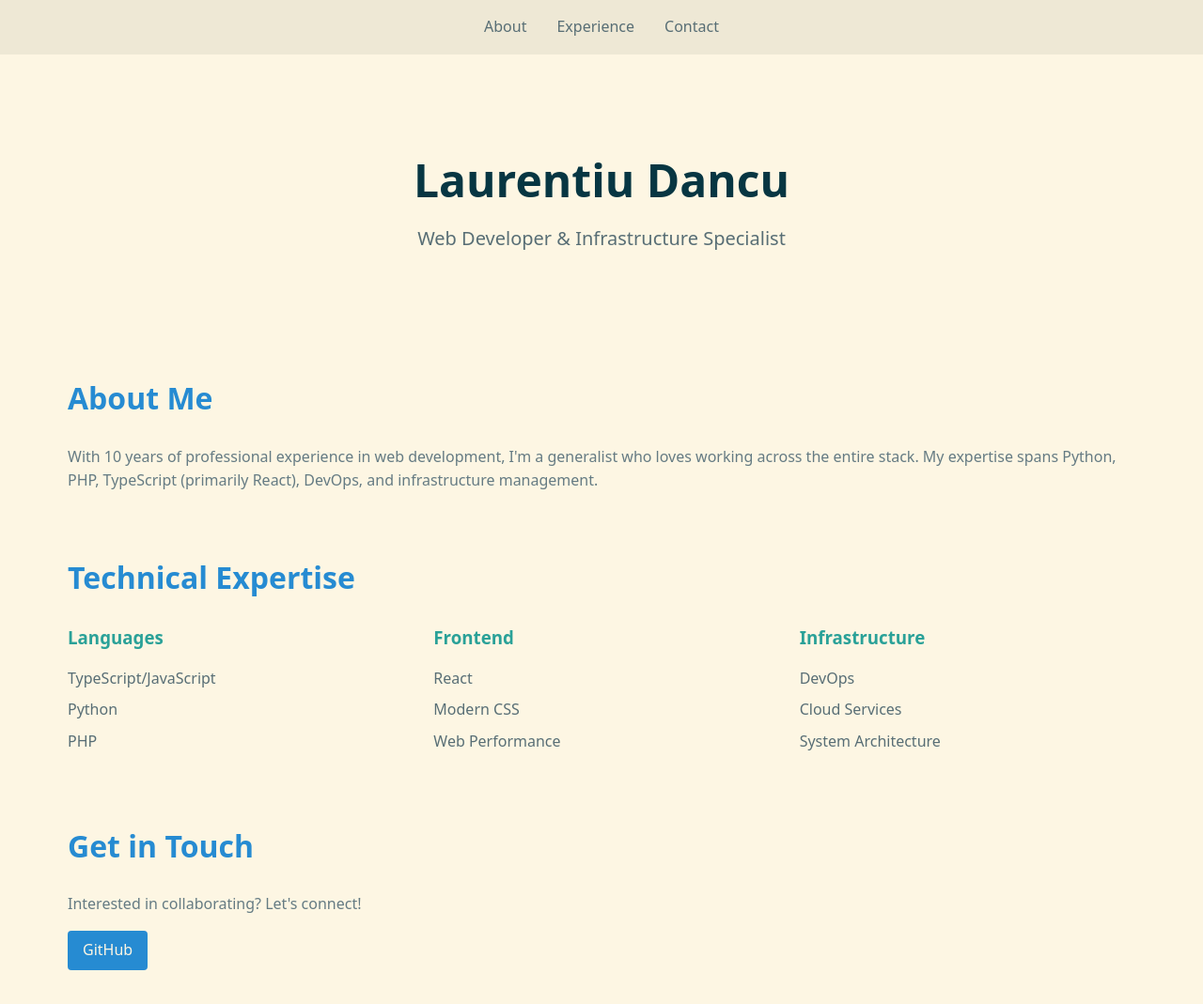
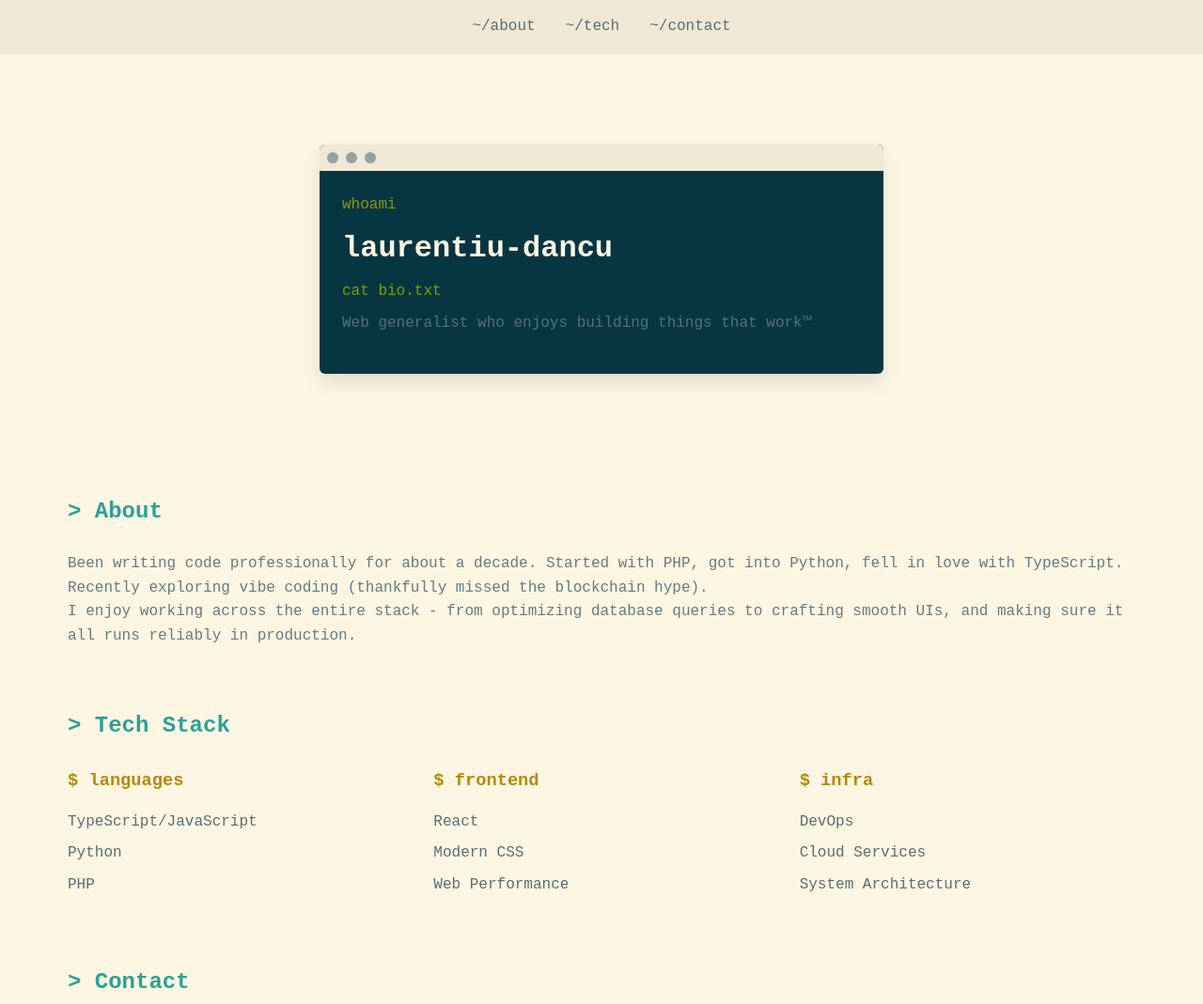
Before and after one commit to laurentiu-dancu/php, a website built with Vite: page index.html in a window 1280 px wide. Shown: the top 1069 px of the page at 94% size. Built offline with nearby package versions, Linux system fonts and the light colour scheme; a web font is replaced by a local one.

Commit message:
Update portfolio with developer focus

```diff
--- a/index.html
+++ b/index.html
@@ -3,40 +3,55 @@
   <head>
     <meta charset="UTF-8" />
     <meta name="viewport" content="width=device-width, initial-scale=1.0" />
-    <title>Laurentiu Dancu - Web Developer</title>
+    <title>~/laurentiu-dancu</title>
     <link rel="stylesheet" href="/src/style.css">
   </head>
   <body>
     <header>
       <nav>
         <ul>
-          <li><a href="#about">About</a></li>
-          <li><a href="#experience">Experience</a></li>
-          <li><a href="#contact">Contact</a></li>
+          <li><a href="#about">~/about</a></li>
+          <li><a href="#experience">~/tech</a></li>
+          <li><a href="#contact">~/contact</a></li>
         </ul>
       </nav>
     </header>
 
     <main>
       <section id="hero">
-        <h1>Laurentiu Dancu</h1>
-        <p class="subtitle">Web Developer & Infrastructure Specialist</p>
+        <div class="terminal">
+          <div class="terminal-header">
+            <span class="terminal-button"></span>
+            <span class="terminal-button"></span>
+            <span class="terminal-button"></span>
+          </div>
+          <div class="terminal-content">
+            <p class="command">whoami</p>
+            <h1>laurentiu-dancu</h1>
+            <p class="command">cat bio.txt</p>
+            <p class="output">Web generalist who enjoys building things that work™</p>
+          </div>
+        </div>
       </section>
 
       <section id="about">
-        <h2>About Me</h2>
+        <h2>> About</h2>
         <p>
-          With 10 years of professional experience in web development, I'm a generalist who loves working
-          across the entire stack. My expertise spans Python, PHP, TypeScript (primarily React), DevOps,
-          and infrastructure management.
+          Been writing code professionally for about a decade. Started with PHP,
+          got into Python, fell in love with TypeScript. Recently exploring
+          vibe coding (thankfully missed the blockchain hype).
+        </p>
+        <p>
+          I enjoy working across the entire stack - from optimizing database queries
+          to crafting smooth UIs, and making sure it all runs reliably in production.
         </p>
       </section>
 
       <section id="experience">
-        <h2>Technical Expertise</h2>
+        <h2>> Tech Stack</h2>
         <div class="skills">
           <div class="skill-category">
-            <h3>Languages</h3>
+            <h3>$ languages</h3>
             <ul>
               <li>TypeScript/JavaScript</li>
               <li>Python</li>
@@ -44,7 +59,7 @@
             </ul>
           </div>
           <div class="skill-category">
-            <h3>Frontend</h3>
+            <h3>$ frontend</h3>
             <ul>
               <li>React</li>
               <li>Modern CSS</li>
@@ -52,7 +67,7 @@
             </ul>
           </div>
           <div class="skill-category">
-            <h3>Infrastructure</h3>
+            <h3>$ infra</h3>
             <ul>
               <li>DevOps</li>
               <li>Cloud Services</li>
@@ -63,8 +78,8 @@
       </section>
 
       <section id="contact">
-        <h2>Get in Touch</h2>
-        <p>Interested in collaborating? Let's connect!</p>
+        <h2>> Contact</h2>
+        <p class="command">git remote -v</p>
         <div class="contact-links">
           <a href="https://github.com/laurentiu-dancu" class="contact-link github">GitHub</a>
         </div>
@@ -72,7 +87,7 @@
     </main>
 
     <footer>
-      <p>&copy; 2024 Laurentiu Dancu</p>
+      <p>// Built with ❤️ using vanilla web tech</p>
     </footer>
 
     <script type="module" src="/src/main.js"></script>
--- a/src/style.css
+++ b/src/style.css
@@ -25,11 +25,26 @@
   box-sizing: border-box;
 }
 
+@font-face {
+  font-family: 'JetBrains Mono';
+  src: url('https://cdn.jsdelivr.net/gh/JetBrains/JetBrainsMono/web/woff2/JetBrainsMono-Regular.woff2') format('woff2');
+}
+
 body {
-  font-family: system-ui, -apple-system, BlinkMacSystemFont, 'Segoe UI', Roboto, Oxygen, Ubuntu, Cantarell, sans-serif;
+  font-family: 'JetBrains Mono', monospace;
   line-height: 1.6;
   background: var(--base3);
   color: var(--base00);
+}
+
+.command {
+  color: var(--green);
+  margin-bottom: 0.5rem;
+}
+
+.output {
+  color: var(--base01);
+  margin-bottom: 1rem;
 }
 
 /* Navigation */
@@ -72,13 +87,40 @@ section {
 
 /* Hero section */
 #hero {
-  text-align: center;
   padding: 4rem 0;
 }
 
+.terminal {
+  max-width: 600px;
+  margin: 0 auto;
+  background: var(--base02);
+  border-radius: 6px;
+  overflow: hidden;
+  box-shadow: 0 10px 20px rgba(0,0,0,0.1);
+}
+
+.terminal-header {
+  background: var(--base2);
+  padding: 0.5rem;
+  display: flex;
+  gap: 0.5rem;
+}
+
+.terminal-button {
+  width: 12px;
+  height: 12px;
+  border-radius: 50%;
+  background: var(--base1);
+}
+
+.terminal-content {
+  padding: 1.5rem;
+  color: var(--base3);
+}
+
 h1 {
-  font-size: 3rem;
-  color: var(--base02);
+  font-size: 2rem;
+  color: var(--base3);
   margin-bottom: 0.5rem;
 }
 
@@ -89,13 +131,13 @@ h1 {
 
 /* Section headings */
 h2 {
-  color: var(--blue);
+  color: var(--cyan);
   margin-bottom: 1.5rem;
-  font-size: 2rem;
+  font-size: 1.5rem;
 }
 
 h3 {
-  color: var(--cyan);
+  color: var(--yellow);
   margin-bottom: 1rem;
 }
 
@@ -125,7 +167,7 @@ h3 {
 .contact-link {
   display: inline-block;
   padding: 0.5rem 1rem;
-  background: var(--blue);
+  background: var(--green);
   color: var(--base3);
   text-decoration: none;
   border-radius: 4px;
@@ -133,7 +175,7 @@ h3 {
 }
 
 .contact-link:hover {
-  background: var(--violet);
+  background: var(--cyan);
 }
 
 /* Footer */
```
